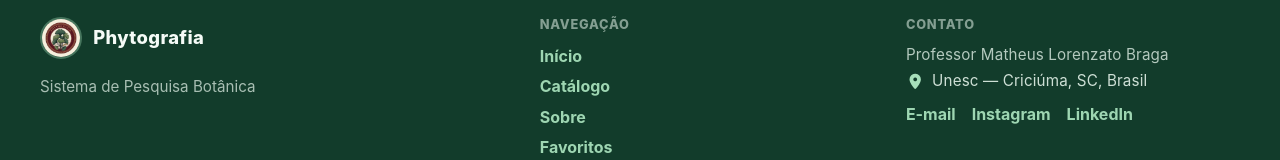
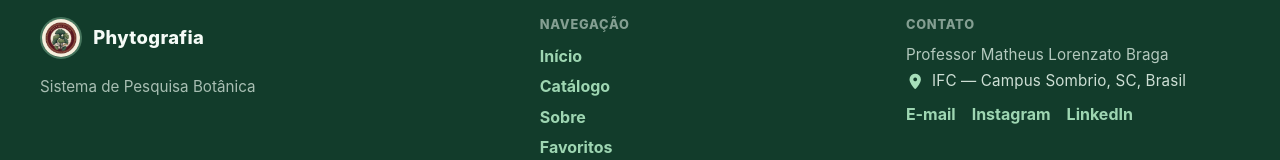
Before and after one commit to rickinjean/TCC-phyto, a React (Create React App) app in the folder mern-app-main-main/client/: page /login in a window 1280 px wide. Shown: the part 727-887 px from the top of the page. Built offline with nearby package versions, Linux system fonts and the light colour scheme; no server answers.

Commit message:
Corrige localizacao no rodape para IFC - Campus Sombrio

```diff
--- a/mern-app-main-main/client/src/components/footer.js
+++ b/mern-app-main-main/client/src/components/footer.js
@@ -37,7 +37,7 @@ export default function Footer() {
             <p className="site-footer__text">Professor Matheus Lorenzato Braga</p>
             <p className="site-footer__text site-footer__text--location">
               <i className="fas fa-map-marker-alt" aria-hidden="true"></i>{" "}
-              Unesc — Criciúma, SC, Brasil
+              IFC — Campus Sombrio, SC, Brasil
             </p>
             <div className="site-footer__links">
               <a
```
